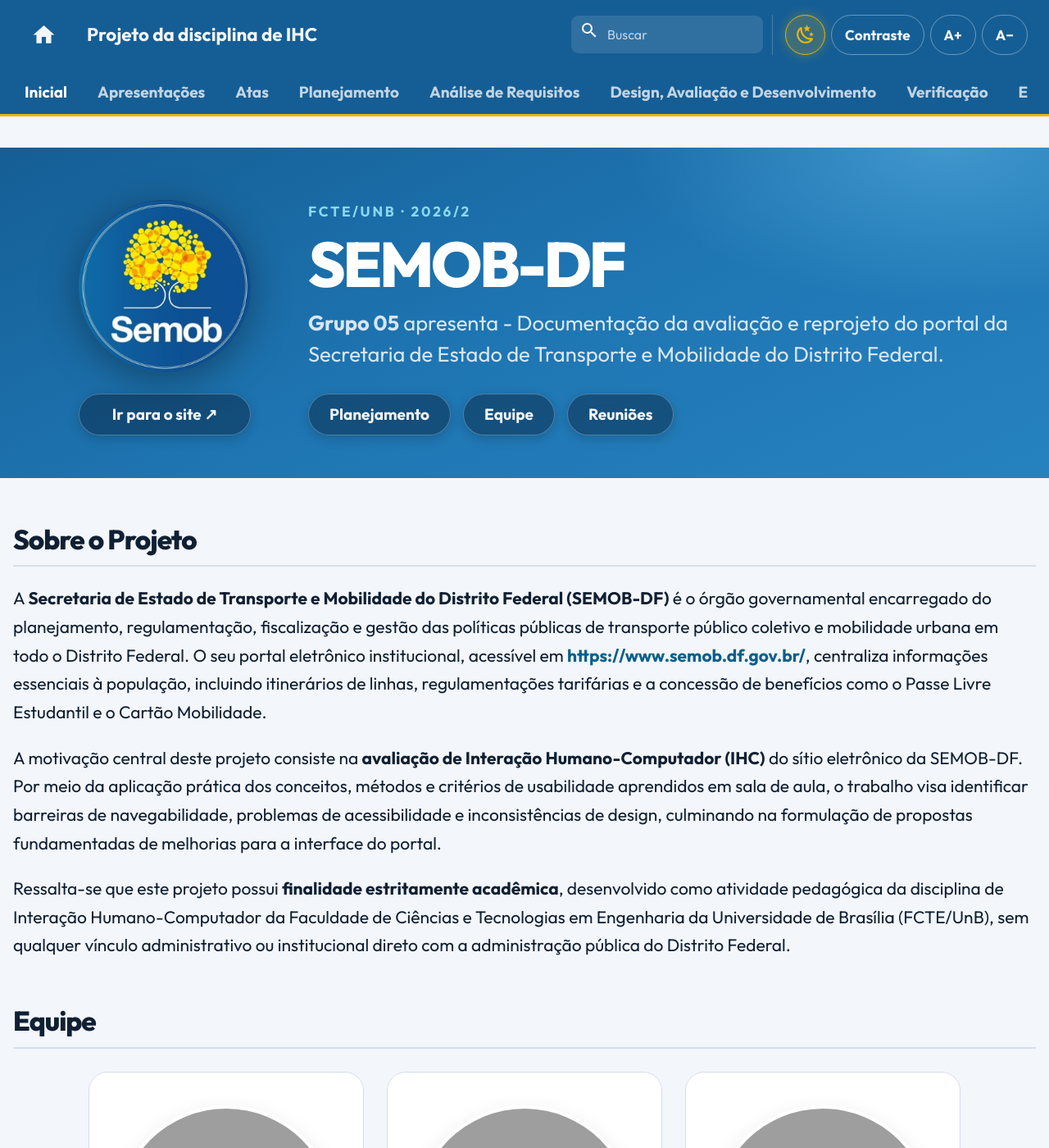
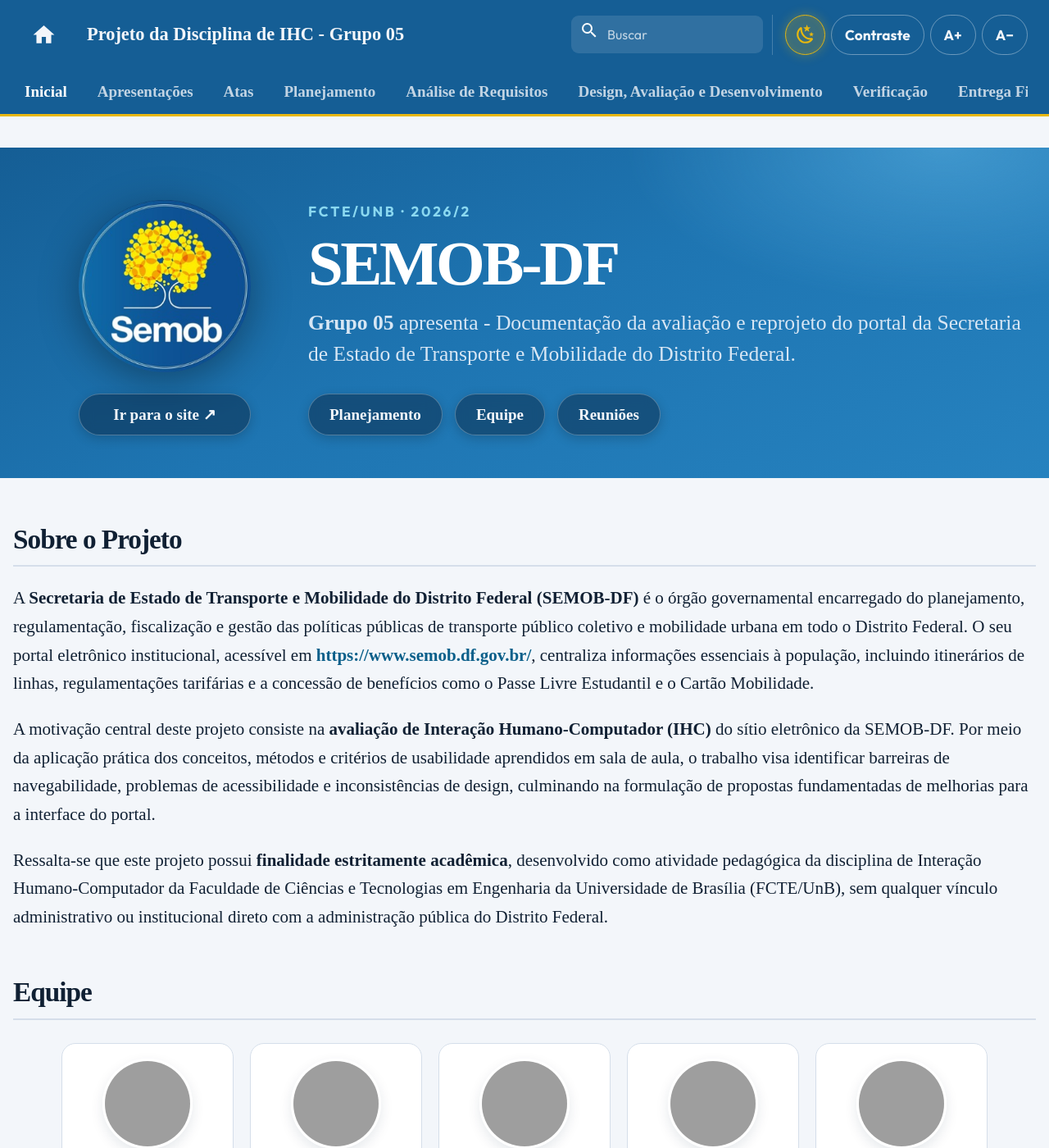
Before and after one commit to Interacao-Humano-Computador/2026.2-Grupo05, an MkDocs documentation site: the page built from docs/index.md, in a window 1280 px wide and 1400 px high. Shown: the whole window at 82% size. Built offline with MkDocs 1.6.1 and Material for MkDocs 9.7.7, drawn with Linux system fonts in a browser that asks for light colours; comment, search, counter and statistics services are not loaded; grey boxes are pictures that could not be loaded.

Commit message:
docs: atualiza tipografia para estilo Times New Roman e melhora cards da equipe

```diff
--- a/docs/assets/css/extra.css
+++ b/docs/assets/css/extra.css
@@ -1,4 +1,4 @@
-@import url("https://fonts.googleapis.com/css2?family=Outfit:wght@400;500;600;700;800&display=swap");
+@import url("https://fonts.googleapis.com/css2?family=Outfit:wght@400;500;600;700;800&family=Tinos:ital,wght@0,400;0,700;1,400;1,700&display=swap");
 
 :root {
   --ihc-width: 80rem;
@@ -24,7 +24,7 @@
 }
 
 .md-typeset {
-  font-family: Outfit, "Segoe UI", sans-serif;
+  font-family: "Times New Roman", Times, Tinos, "Liberation Serif", serif;
   font-size: 1.05rem;
   line-height: 1.65;
 }
@@ -38,7 +38,13 @@
 }
 
 .md-header,
+.md-header__title,
+.md-header__topic,
 .md-tabs,
+.md-tabs__link {
+  font-family: "Times New Roman", Times, Tinos, "Liberation Serif", serif;
+}
+
 .md-nav,
 .md-search,
 .md-footer,
@@ -792,51 +798,85 @@
   display: flex;
   flex-wrap: wrap;
   justify-content: center;
-  gap: 1.4rem;
+  gap: 1rem;
   margin: 1.4rem 0 0.7rem;
 }
 
 .member {
-  flex: 0 0 16.8rem;
+  flex: 0 0 10.5rem;
   max-width: calc(100% - 0.5rem);
   margin: 0;
-  padding: 1rem 1.05rem 1.1rem;
+  padding: 0.9rem 0.8rem 1rem;
   text-align: center;
-  border-radius: 1.15rem;
+  border-radius: 0.85rem;
   background: var(--card);
   border: 1px solid var(--line);
+  text-decoration: none !important;
+  color: inherit !important;
+  display: flex;
+  flex-direction: column;
+  align-items: center;
+  transition: transform 0.2s ease, box-shadow 0.2s ease, border-color 0.2s ease;
+  cursor: pointer;
+}
+
+.member:hover {
+  transform: translateY(-3px);
+  box-shadow: 0 8px 20px rgba(10, 35, 66, 0.12);
+  border-color: var(--navy-2);
 }
 
 .team img,
 .member img,
 .team-photo {
-  width: 13.5rem;
-  height: 13.5rem;
+  width: 5.5rem;
+  height: 5.5rem;
   max-width: 100%;
   aspect-ratio: 1;
   object-fit: cover;
   border-radius: 50%;
   display: block;
-  margin: 0 auto 0.85rem;
-  border: 4px solid var(--photo-ring);
-  box-shadow: 0 12px 28px rgba(10, 35, 66, 0.12);
+  margin: 0 auto 0.6rem;
+  border: 3px solid var(--photo-ring);
+  box-shadow: 0 6px 16px rgba(10, 35, 66, 0.1);
+  transition: transform 0.2s ease;
+}
+
+.member:hover .team-photo,
+.member:hover img {
+  transform: scale(1.05);
 }
 
 .member p,
-.member a {
+.member a,
+.member .member-name {
   display: block;
-  font-size: 1.02rem;
+  font-size: 0.95rem;
   font-weight: 750;
   line-height: 1.3;
+  color: var(--text);
+  margin: 0 0 0.15rem;
   overflow-wrap: break-word;
+  transition: color 0.2s ease;
+}
+
+.member:hover .member-name,
+.member:hover a {
+  color: var(--navy-2);
 }
 
 .handle {
   display: block;
   margin-top: 0.15rem;
-  font-size: 0.9rem;
+  font-size: 0.82rem;
   font-weight: 600;
   color: var(--mute);
+  transition: color 0.2s ease;
+}
+
+.member:hover .handle {
+  color: var(--cyan-deep);
+  text-decoration: underline;
 }
 
 .md-typeset .caption,
--- a/docs/index.md
+++ b/docs/index.md
@@ -44,49 +44,49 @@
 
 ## Equipe
 
-<div class="team" markdown>
+<div class="team">
 
-<div class="member" markdown>
-[![Foto de Arthur Mariani](https://github.com/arthur-mariani.png){ .team-photo }](https://github.com/arthur-mariani)
-[Arthur Mariani](https://github.com/arthur-mariani)
-<span class="handle">@arthur-mariani</span>
-</div>
+<a class="member" href="https://github.com/arthur-mariani" target="_blank" rel="noopener noreferrer">
+  <img src="https://github.com/arthur-mariani.png" alt="Foto de Arthur Mariani" class="team-photo" />
+  <span class="member-name">Arthur Mariani</span>
+  <span class="handle">@arthur-mariani</span>
+</a>
 
-<div class="member" markdown>
-[![Foto de Carlos Costa](https://github.com/carloshfgit.png){ .team-photo }](https://github.com/carloshfgit)
-[Carlos Costa](https://github.com/carloshfgit)
-<span class="handle">@carloshfgit</span>
-</div>
+<a class="member" href="https://github.com/carloshfgit" target="_blank" rel="noopener noreferrer">
+  <img src="https://github.com/carloshfgit.png" alt="Foto de Carlos Costa" class="team-photo" />
+  <span class="member-name">Carlos Costa</span>
+  <span class="handle">@carloshfgit</span>
+</a>
 
-<div class="member" markdown>
-[![Foto de Gabriel Cardone](https://github.com/gabriellcardone-06.png){ .team-photo }](https://github.com/gabriellcardone-06)
-[Gabriel Cardone](https://github.com/gabriellcardone-06)
-<span class="handle">@gabriellcardone-06</span>
-</div>
+<a class="member" href="https://github.com/gabriellcardone-06" target="_blank" rel="noopener noreferrer">
+  <img src="https://github.com/gabriellcardone-06.png" alt="Foto de Gabriel Cardone" class="team-photo" />
+  <span class="member-name">Gabriel Cardone</span>
+  <span class="handle">@gabriellcardone-06</span>
+</a>
 
-<div class="member" markdown>
-[![Foto de Igor Dantas Araújo](https://github.com/IgorDARAUJO.png){ .team-photo }](https://github.com/IgorDARAUJO)
-[Igor Dantas Araújo](https://github.com/IgorDARAUJO)
-<span class="handle">@IgorDARAUJO</span>
-</div>
+<a class="member" href="https://github.com/IgorDARAUJO" target="_blank" rel="noopener noreferrer">
+  <img src="https://github.com/IgorDARAUJO.png" alt="Foto de Igor Dantas Araújo" class="team-photo" />
+  <span class="member-name">Igor Dantas Araújo</span>
+  <span class="handle">@IgorDARAUJO</span>
+</a>
 
-<div class="member" markdown>
-[![Foto de Lucas Araújo](https://github.com/Lucasaraujoszz.png){ .team-photo }](https://github.com/Lucasaraujoszz)
-[Lucas Araújo](https://github.com/Lucasaraujoszz)
-<span class="handle">@Lucasaraujoszz</span>
-</div>
+<a class="member" href="https://github.com/Lucasaraujoszz" target="_blank" rel="noopener noreferrer">
+  <img src="https://github.com/Lucasaraujoszz.png" alt="Foto de Lucas Araújo" class="team-photo" />
+  <span class="member-name">Lucas Araújo</span>
+  <span class="handle">@Lucasaraujoszz</span>
+</a>
 
-<div class="member" markdown>
-[![Foto de Rodrigo Barbosa](https://github.com/RodrigoCBarbosa.png){ .team-photo }](https://github.com/RodrigoCBarbosa)
-[Rodrigo Barbosa](https://github.com/RodrigoCBarbosa)
-<span class="handle">@RodrigoCBarbosa</span>
-</div>
+<a class="member" href="https://github.com/RodrigoCBarbosa" target="_blank" rel="noopener noreferrer">
+  <img src="https://github.com/RodrigoCBarbosa.png" alt="Foto de Rodrigo Barbosa" class="team-photo" />
+  <span class="member-name">Rodrigo Barbosa</span>
+  <span class="handle">@RodrigoCBarbosa</span>
+</a>
 
-<div class="member" markdown>
-[![Foto de Tomas Garcia Rocho](https://github.com/TomasRocho.png){ .team-photo }](https://github.com/TomasRocho)
-[Tomas Garcia Rocho](https://github.com/TomasRocho)
-<span class="handle">@TomasRocho</span>
-</div>
+<a class="member" href="https://github.com/TomasRocho" target="_blank" rel="noopener noreferrer">
+  <img src="https://github.com/TomasRocho.png" alt="Foto de Tomas Garcia Rocho" class="team-photo" />
+  <span class="member-name">Tomas Garcia Rocho</span>
+  <span class="handle">@TomasRocho</span>
+</a>
 
 </div>
 
--- a/mkdocs.yml
+++ b/mkdocs.yml
@@ -1,4 +1,4 @@
-site_name: Projeto da disciplina de IHC
+site_name: Projeto da Disciplina de IHC - Grupo 05
 site_description: Documentação do projeto de Interação Humano-Computador do Grupo 05, FCTE/UnB, 2026.2.
 site_author: Grupo 05 — IHC 2026.2
 site_url: https://interacao-humano-computador.github.io/2026.2-Grupo05/
```
